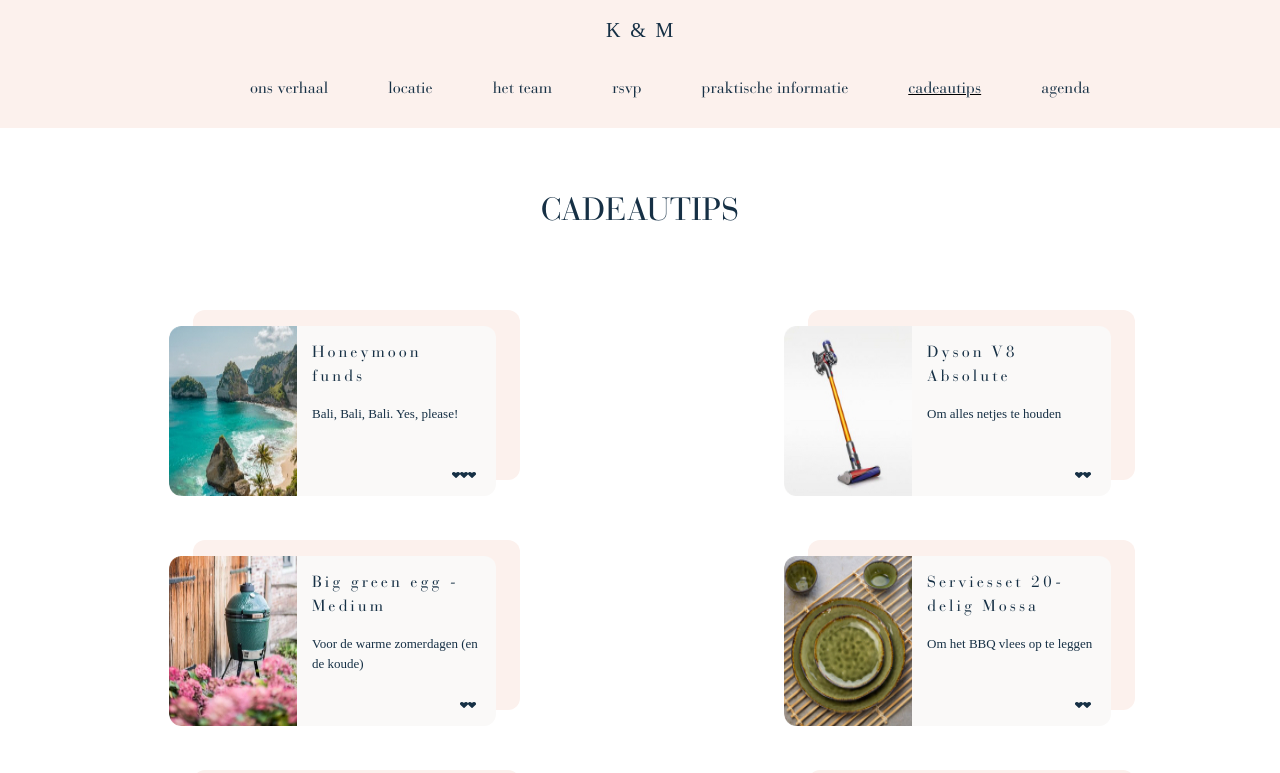
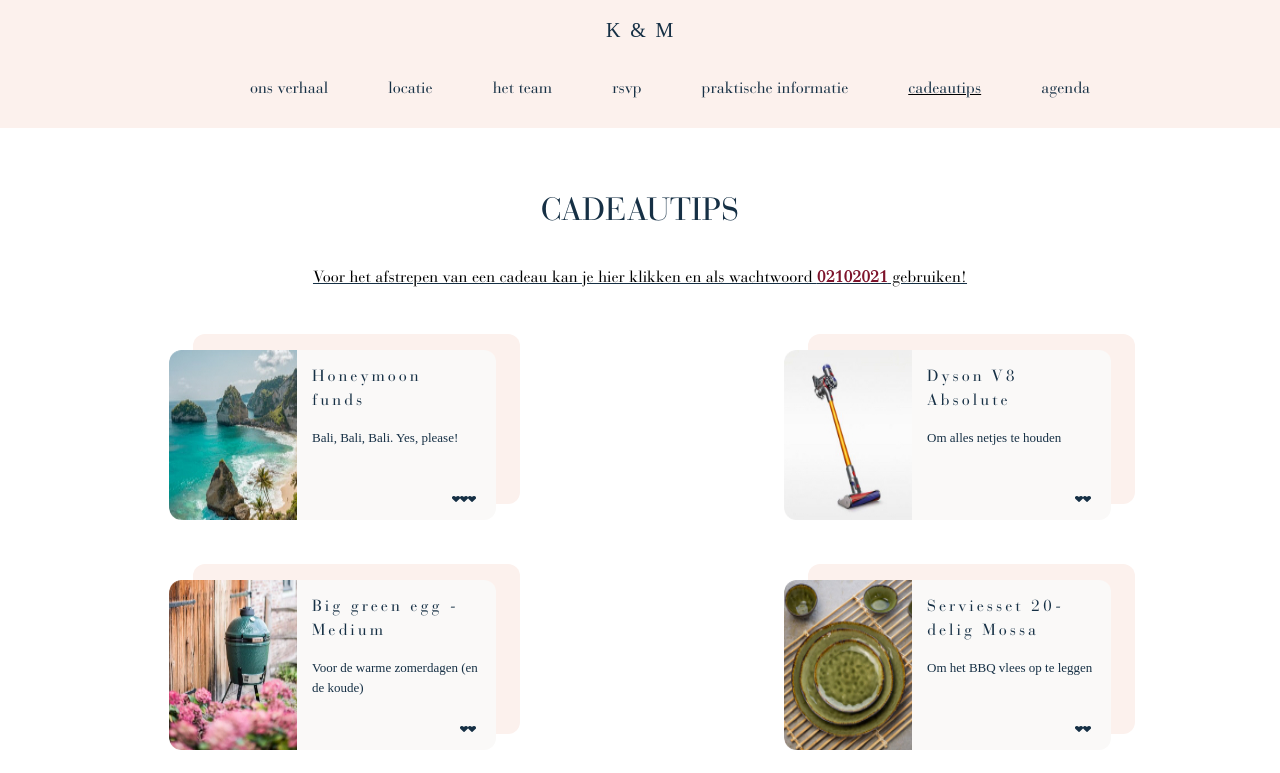
Before and after one commit to mikehanssen/join-our-wedding, a Next.js app: page /gift-tips in a window 1280 px wide. Shown: the top 773 px of the page. Built offline with nearby package versions, Linux system fonts and the light colour scheme.

Commit message:
Modified the gift tips

```diff
--- a/pages/gift-tips.js
+++ b/pages/gift-tips.js
@@ -7,6 +7,9 @@
         <h1 className="title mt-60">
           Cadeautips
         </h1>
+        <div className="gifts-links">
+          <a href="https://cadeaulijst.theperfectwedding.nl/kayleigh-en-mike">Voor het afstrepen van een cadeau kan je hier klikken en als wachtwoord <strong>02102021</strong> gebruiken!</a>
+        </div>
         <div className="gifts-container">
           <div className="gift-wrapper">
             <div className="gift-tip">
--- a/styles/_gift-tip.sass
+++ b/styles/_gift-tip.sass
@@ -9,6 +9,12 @@
     display: flex
     align-items: center
     flex-direction: column
+
+.gifts-links
+    text-decoration: underline
+    strong
+        font-weight: bold
+        color: #7E142C
 
 .gift-tip
     width: 100%
```
